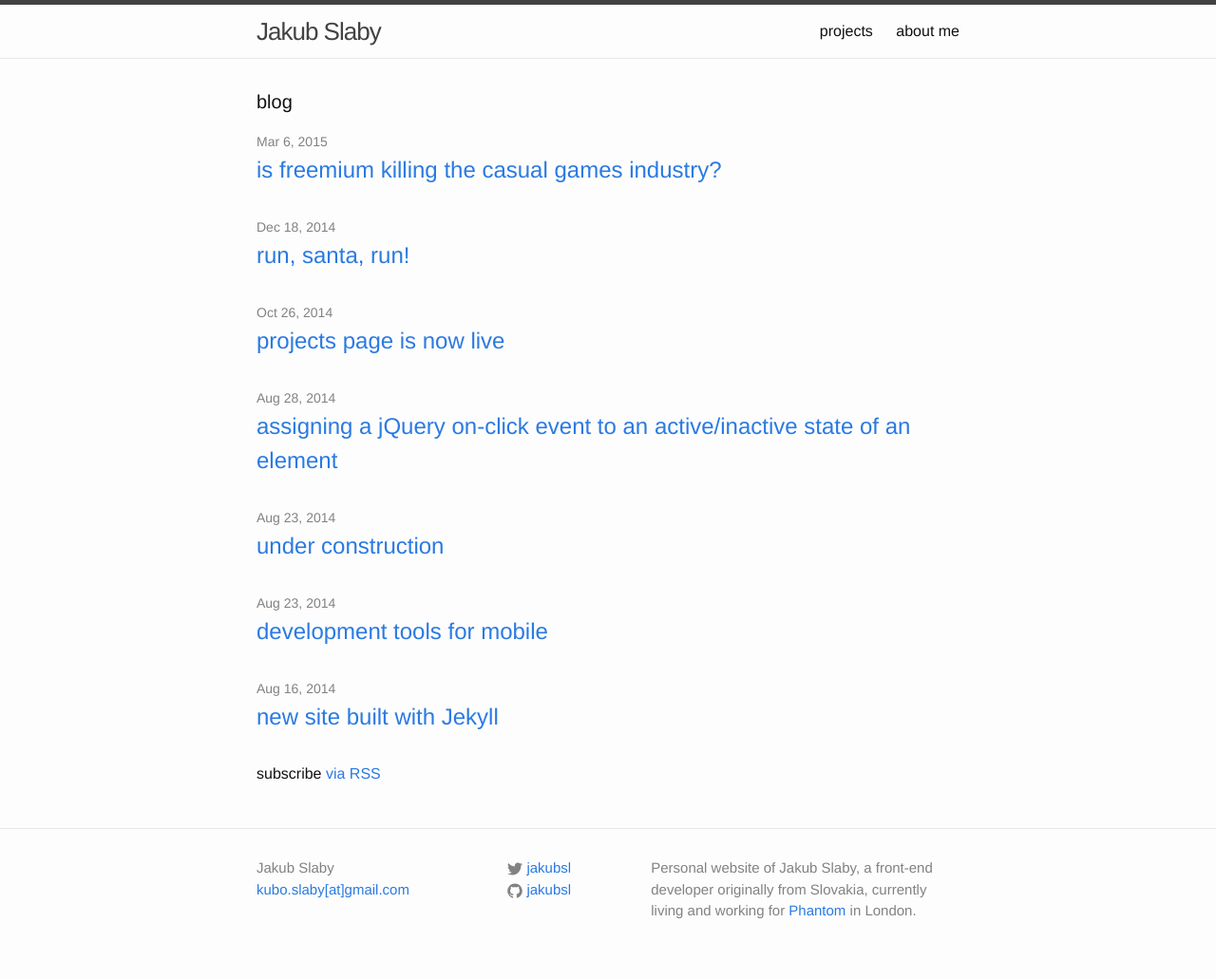
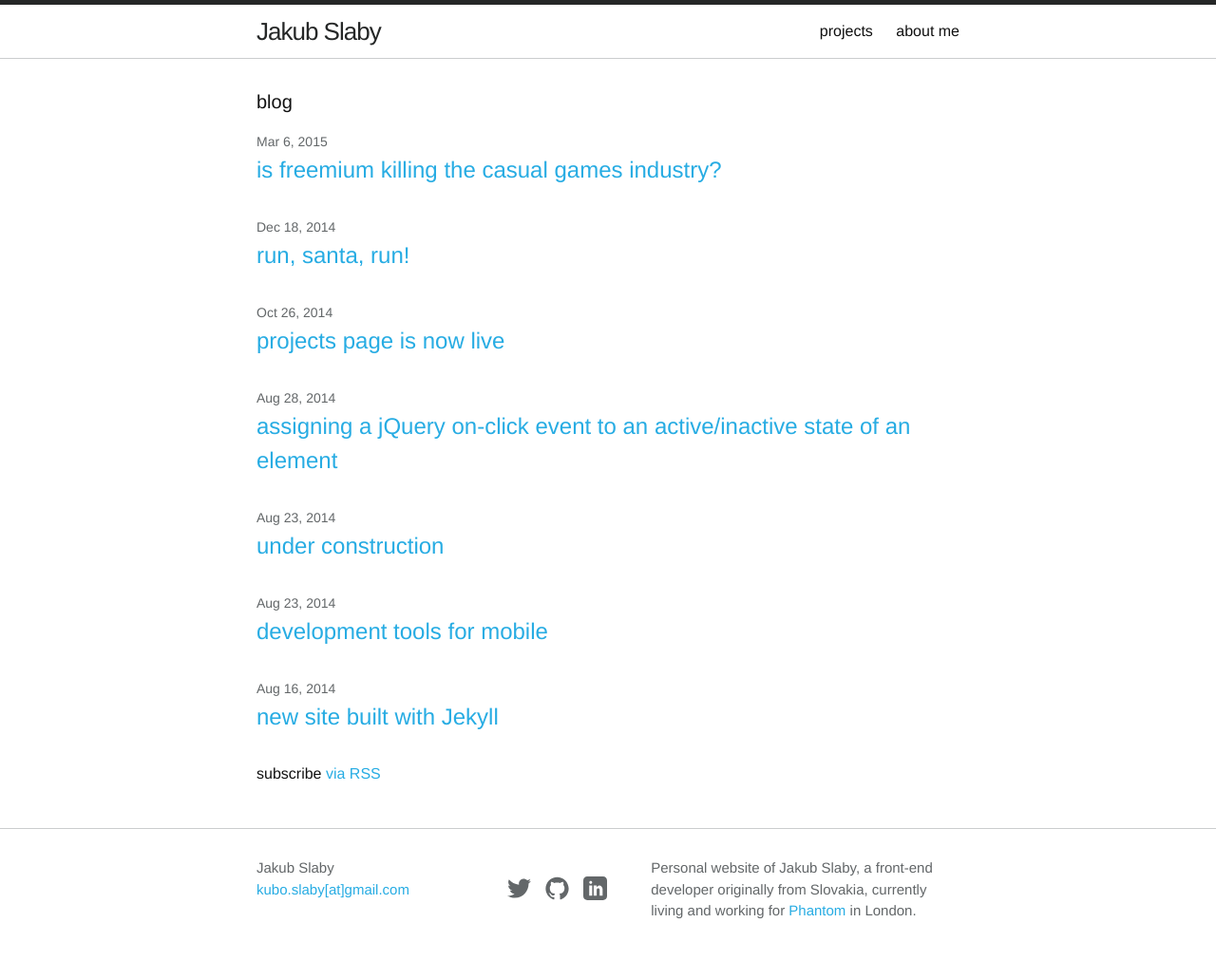
Before and after one commit to jakubsl/jakubsl.github.io, a Jekyll site: the page built from index.html, in a window 1280 px wide. Shown: the whole page at 95% size. Built offline with Jekyll 4.4.1, drawn with Linux system fonts in a browser that asks for light colours.

Commit message:
adding linkedin

```diff
--- a/_config.yml
+++ b/_config.yml
@@ -7,6 +7,7 @@ baseurl: "" # the subpath of your site, e.g. /blog/
 url: "http://jakubslaby.net" # the base hostname & protocol for your site
 twitter_username: jakubsl
 github_username:  jakubsl
+linkedin_username: slabyjakub
 
 #Sitemap generation
 gems:
--- a/_includes/footer.html
+++ b/_includes/footer.html
@@ -21,8 +21,6 @@
                   c-0.632,0.375-1.332,0.647-2.076,0.793c-0.596-0.636-1.446-1.033-2.387-1.033c-1.806,0-3.27,1.464-3.27,3.27 c0,0.256,0.029,0.506,0.085,0.745C5.163,5.404,2.753,4.102,1.14,2.124C0.859,2.607,0.698,3.168,0.698,3.767 c0,1.134,0.577,2.135,1.455,2.722C1.616,6.472,1.112,6.325,0.671,6.08c0,0.014,0,0.027,0,0.041c0,1.584,1.127,2.906,2.623,3.206 C3.02,9.402,2.731,9.442,2.433,9.442c-0.211,0-0.416-0.021-0.615-0.059c0.416,1.299,1.624,2.245,3.055,2.271 c-1.119,0.877-2.529,1.4-4.061,1.4c-0.264,0-0.524-0.015-0.78-0.046c1.447,0.928,3.166,1.469,5.013,1.469 c6.015,0,9.304-4.983,9.304-9.304c0-0.142-0.003-0.283-0.009-0.423C14.976,4.29,15.531,3.714,15.969,3.058z"/>
                 </svg>
               </span>
-
-              <span class="username">{{ site.twitter_username }}</span>
             </a>
           </li>
           {% endif %}
@@ -34,8 +32,16 @@
                   <path fill="#828282" d="M7.999,0.431c-4.285,0-7.76,3.474-7.76,7.761 c0,3.428,2.223,6.337,5.307,7.363c0.388,0.071,0.53-0.168,0.53-0.374c0-0.184-0.007-0.672-0.01-1.32 c-2.159,0.469-2.614-1.04-2.614-1.04c-0.353-0.896-0.862-1.135-0.862-1.135c-0.705-0.481,0.053-0.472,0.053-0.472 c0.779,0.055,1.189,0.8,1.189,0.8c0.692,1.186,1.816,0.843,2.258,0.645c0.071-0.502,0.271-0.843,0.493-1.037 C4.86,11.425,3.049,10.76,3.049,7.786c0-0.847,0.302-1.54,0.799-2.082C3.768,5.507,3.501,4.718,3.924,3.65 c0,0,0.652-0.209,2.134,0.796C6.677,4.273,7.34,4.187,8,4.184c0.659,0.003,1.323,0.089,1.943,0.261 c1.482-1.004,2.132-0.796,2.132-0.796c0.423,1.068,0.157,1.857,0.077,2.054c0.497,0.542,0.798,1.235,0.798,2.082 c0,2.981-1.814,3.637-3.543,3.829c0.279,0.24,0.527,0.713,0.527,1.437c0,1.037-0.01,1.874-0.01,2.129 c0,0.208,0.14,0.449,0.534,0.373c3.081-1.028,5.302-3.935,5.302-7.362C15.76,3.906,12.285,0.431,7.999,0.431z"/>
                 </svg>
               </span>
+            </a>
+          </li>
 
-              <span class="username">{{ site.github_username }}</span>
+          <li>
+            <a href="https://uk.linkedin.com/in/{{ site.linkedin_username }}">
+              <span class="icon  icon--linkedin">
+                <svg viewBox="0 0 32 32">
+                  <path fill="#828282" d="M26.625 0h-21.25c-2.956 0-5.375 2.419-5.375 5.375v21.25c0 2.956 2.419 5.375 5.375 5.375h21.25c2.956 0 5.375-2.419 5.375-5.375v-21.25c0-2.956-2.419-5.375-5.375-5.375zM12 26h-4v-14h4v14zM10 10c-1.105 0-2-0.895-2-2s0.895-2 2-2 2 0.895 2 2-0.895 2-2 2zM26 26h-4v-8c0-1.105-0.895-2-2-2s-2 0.895-2 2v8h-4v-14h4v2.483c0.825-1.133 2.086-2.483 3.5-2.483 2.485 0 4.5 2.239 4.5 5v9z"/>
+                </svg>
+              </span>
             </a>
           </li>
           {% endif %}
--- a/_sass/_base.scss
+++ b/_sass/_base.scss
@@ -188,16 +188,40 @@ pre {
 /**
  * Icons
  */
+
+.social-media-list {
+  margin-top: 20px;
+
+  li {
+      float: left;
+      margin-right: 15px;
+
+      &:last-child {
+          float: none;
+      }
+
+      a:hover span svg path {
+          fill: $brand-color;
+      }
+  }
+}
+
 .icon {
 
     > svg {
         display: inline-block;
-        width: 16px;
-        height: 16px;
+        width: 25px;
+        height: 25px;
         vertical-align: middle;
 
         path {
             fill: $grey-color;
         }
     }
+
+    &:hover {
+        svg path {
+            fill: $grey-color;
+        }
+    }
 }
--- a/css/main.scss
+++ b/css/main.scss
@@ -14,10 +14,10 @@ $base-line-height: 1.5;
 $spacing-unit:     30px;
 
 $text-color:       #111;
-$background-color: #fdfdfd;
-$brand-color:      #2a7ae2;
+$background-color: #FFF;
+$brand-color:      #27ACE3;
 
-$grey-color:       #828282;
+$grey-color:       #636769;
 $grey-color-light: lighten($grey-color, 40%);
 $grey-color-dark:  darken($grey-color, 25%);
 
```
Also changed, not shown: Gemfile.lock.
